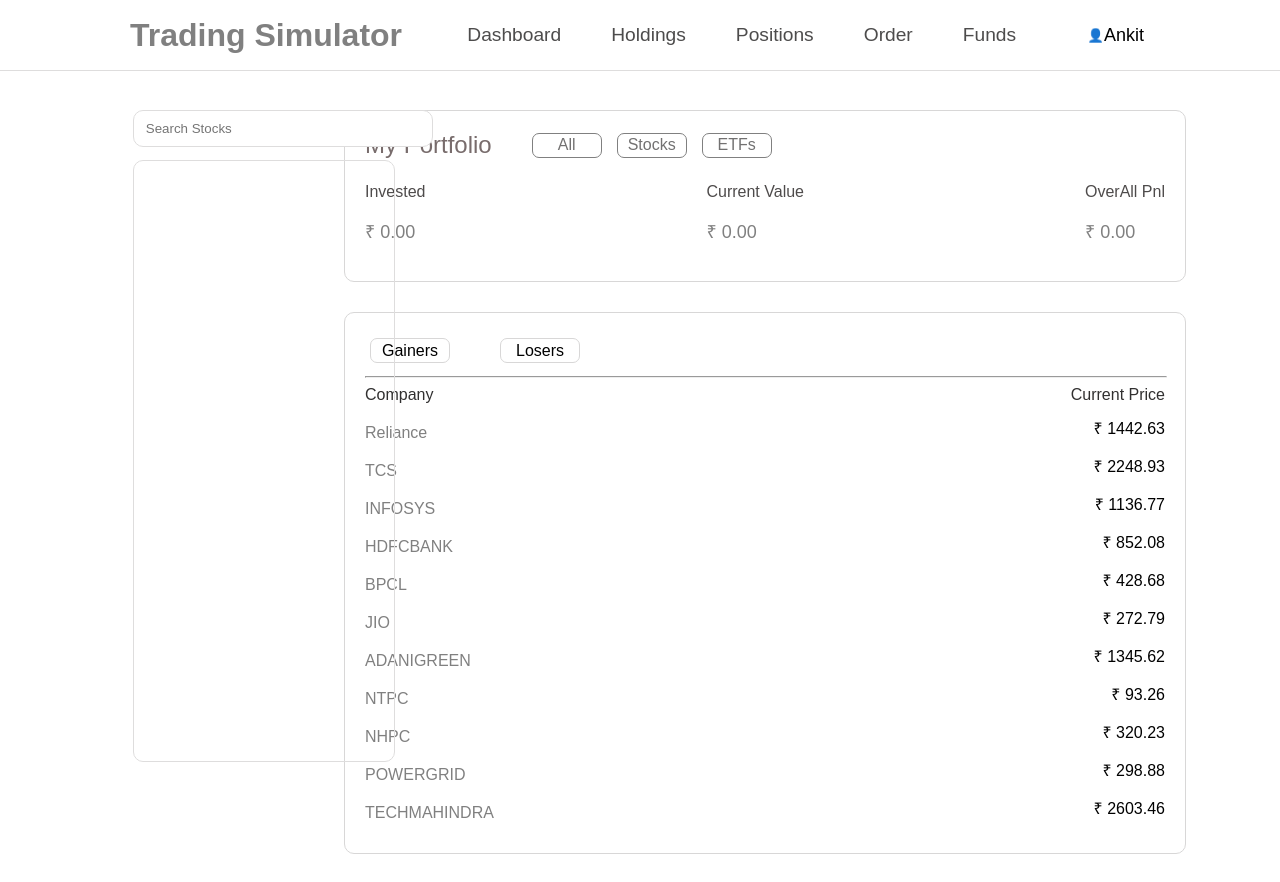
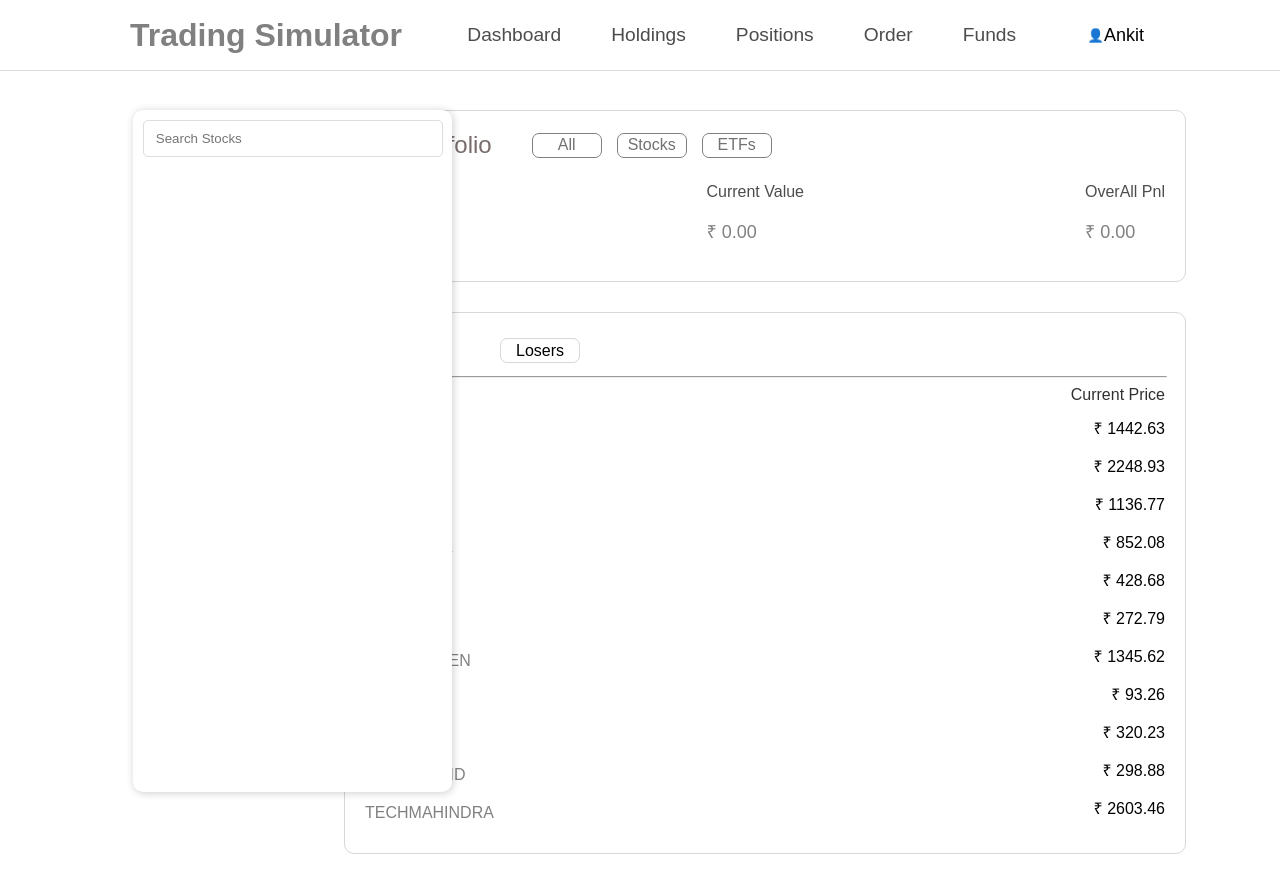
Before and after one commit to ankkkit2002/Trading-Simulator, a React (Vite) app: page / in a window 1280 px wide. Built offline with nearby package versions, Linux system fonts and the light colour scheme.

Commit message:
Update search bar and watchlist CSS

```diff
--- a/src/components/NavBar/NavBar.module.css
+++ b/src/components/NavBar/NavBar.module.css
@@ -81,22 +81,33 @@
 .watchlist {
     display: flex;
     flex-direction: column;
-    position: fixed;
+
     width: 300px;
     height: 600px;
-    border: 1px solid rgb(222, 221, 221);
-    margin-top: 50px;
-    border-radius: 10px;
+   margin-top: 25px;
+
+
+
+
+
+
 
 
 }
 
 .main_watchlist {
     display: flex;
+    flex-direction:column ;
     margin-left: 30px;
     position: fixed;
+    width: 299px;
+    margin-top: 40px;
 
-    margin-top: 40px;
+    background: white;
+    border-radius: 10px;
+    box-shadow: 1px 1px 8px rgba(0, 0, 0, 0.2);
+
+    padding: 10px;
 
 
 
@@ -117,7 +128,10 @@
     padding: 10px 12px;
     box-sizing: border-box;
     outline: none;
-    border-radius: 10px;
+    border-radius: 5px;
+
+
+
 
 
 }
```
